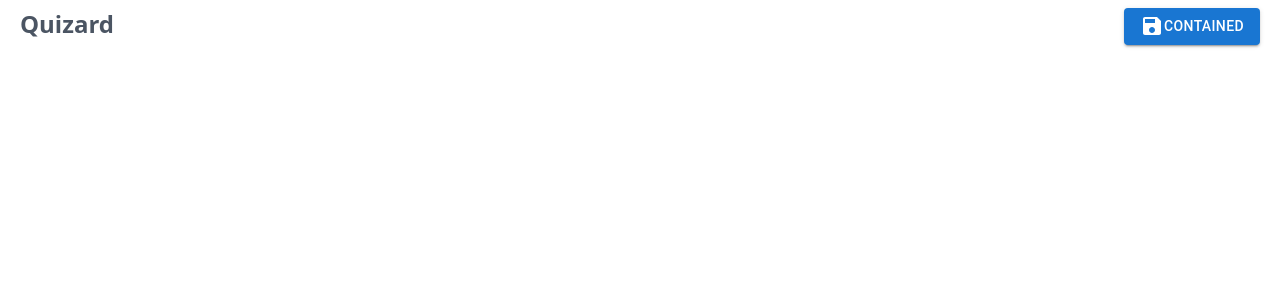
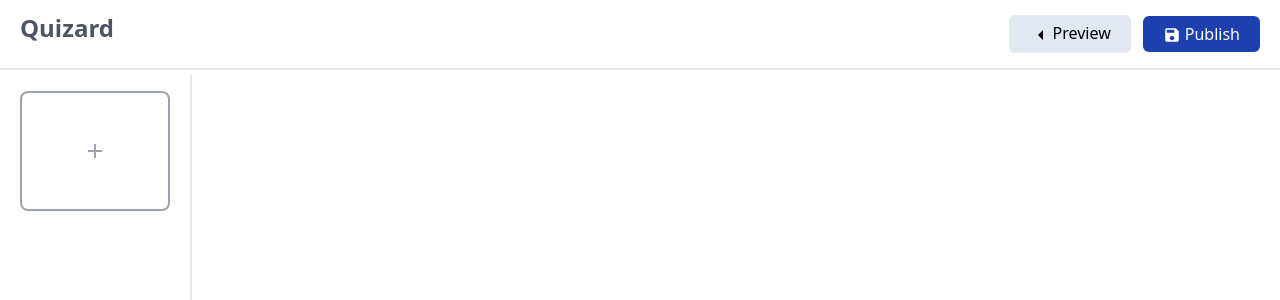
Before and after one commit to Bablukmr/Quizard, a React (Create React App) app: page / in a window 1280 px wide. Shown: the top 300 px of the page. Built offline with nearby package versions, Linux system fonts and the light colour scheme.

Commit message:
Dashboard

```diff
--- a/package.json
+++ b/package.json
@@ -5,6 +5,7 @@
   "dependencies": {
     "@emotion/react": "^11.11.4",
     "@emotion/styled": "^11.11.0",
+    "@mui/icons-material": "^5.15.12",
     "@mui/material": "^5.15.12",
     "@testing-library/jest-dom": "^5.17.0",
     "@testing-library/react": "^13.4.0",
--- a/src/dashboard.jsx
+++ b/src/dashboard.jsx
@@ -1,13 +1,55 @@
-import React from 'react'
-import Header from './header'
+import React, { useState } from "react";
+import Header from "./header";
+import AddIcon from "@mui/icons-material/Add";
+import DeleteIcon from "@mui/icons-material/Delete";
 
 function Dashboard() {
+  const [boxes, setBoxes] = useState([]);
+
+  const handleAddBox = () => {
+    setBoxes([...boxes, { id: boxes.length }]);
+  };
+
+  const handleDeleteBox = (id) => {
+    setBoxes(boxes.filter((box) => box.id !== id));
+  };
+
   return (
-    <div>
-      <Header/>
+    <div className="m-0 p-0">
+      <div>
+        <Header />
+      </div>
 
+      <div className="w-[100vw] mt-[5px] h-[calc(100vh-70px)] flex items-center justify-center">
+        <div className="w-[15%] h-full flex items-start flex-col overflow-y-auto border-r-2 gap-4 px-5 pt-4">
+          {boxes.map((box, index) => (
+            <div
+              key={box.id}
+              className="border-2 border-gray-400 text-gray-400 text-2xl  w-full min-h-[120px] hover:cursor-pointer flex items-center justify-center rounded-lg pt-2 relative"
+            >
+              <span className="absolute top-0 left-0 ml-2 mt-2 text-xs text-gray-500">
+                Question {index + 1}
+              </span>
+              <button
+                className="absolute top-0 right-0 mr-2 mt-2 text-gray-500 hover:text-red-500"
+                onClick={() => handleDeleteBox(box.id)}
+              >
+                <DeleteIcon />
+              </button>
+            </div>
+          ))}
+
+          <div
+            className="border-2 border-gray-400 text-gray-400 text-2xl  w-full min-h-[120px] hover:cursor-pointer flex items-center justify-center rounded-lg py-2"
+            onClick={handleAddBox}
+          >
+            <AddIcon />
+          </div>
+        </div>
+        <div className="w-[85%] h-full flex items-center justify-center"></div>
+      </div>
     </div>
-  )
+  );
 }
 
-export default Dashboard
+export default Dashboard;
--- a/src/header.jsx
+++ b/src/header.jsx
@@ -1,20 +1,29 @@
-import { Button } from '@mui/material'
-import SaveIcon from '@mui/icons-material/Save';
-import React from 'react'
+import SaveIcon from "@mui/icons-material/Save";
+import ArrowLeftIcon from "@mui/icons-material/ArrowLeft";
+import React from "react";
 
 function Header() {
   return (
     <div>
-        <div className='flex justify-between px-5 py-2'>
-            <div>
-                <h1 className='text-gray-600 text-2xl font-bold'>Quizard</h1>
-            </div>
-            <div>
-            <Button variant="contained"><SaveIcon/> Contained</Button>
-            </div>
+      <div className="flex h-[70px] justify-between px-5 py-3 border-b-2">
+        <div>
+          <h1 className="text-gray-600 text-2xl font-bold">Quizard</h1>
         </div>
+        <div className="flex items-center justify-center gap-x-3">
+          <button className="px-5 py-[6px] bg-slate-200 rounded-md">
+            <ArrowLeftIcon />
+            Preview
+          </button>
+          <button className="px-5 py-[6px] flex items-center justify-center gap-1 bg-blue-800 text-white rounded-md hover:shadow-lg">
+            <p className=" text-sm">
+              <SaveIcon style={{ fontSize: 18 }} />
+            </p>
+            Publish
+          </button>
+        </div>
+      </div>
     </div>
-  )
+  );
 }
 
-export default Header
+export default Header;
```
Also changed, not shown: 1 other file (tests, documents, lock files or other folders).
